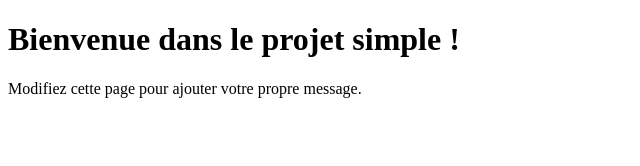
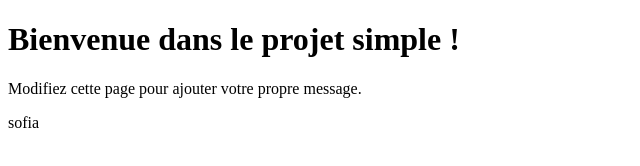
Before and after one commit to jolegrand10/tp2pr, a plain HTML site: page index.html in a window 1280 px wide. Shown: the full height of the page, 0-640 px from the left. Drawn offline with Linux system fonts and the light colour scheme.

Commit message:
commit de sofia

```diff
--- a/index.html
+++ b/index.html
@@ -8,5 +8,6 @@
 <body>
     <h1>Bienvenue dans le projet simple !</h1>
     <p>Modifiez cette page pour ajouter votre propre message.</p>
+    <p>sofia</p>
 </body>
 </html>
```
